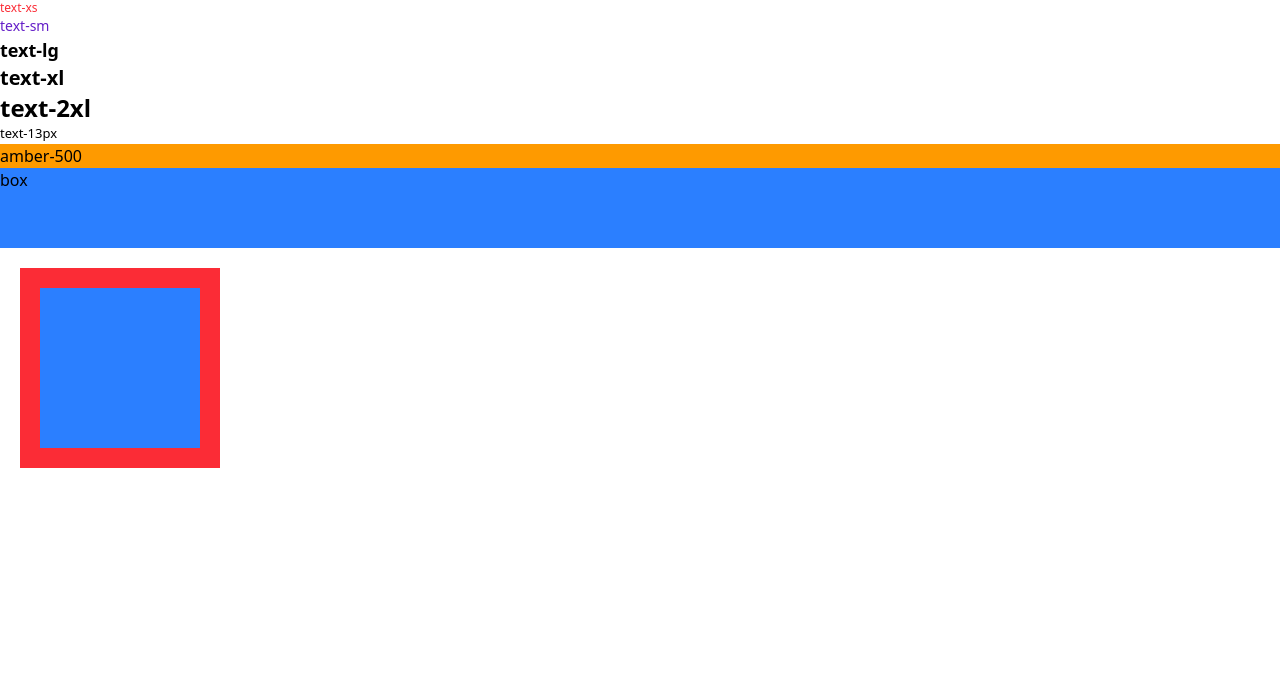
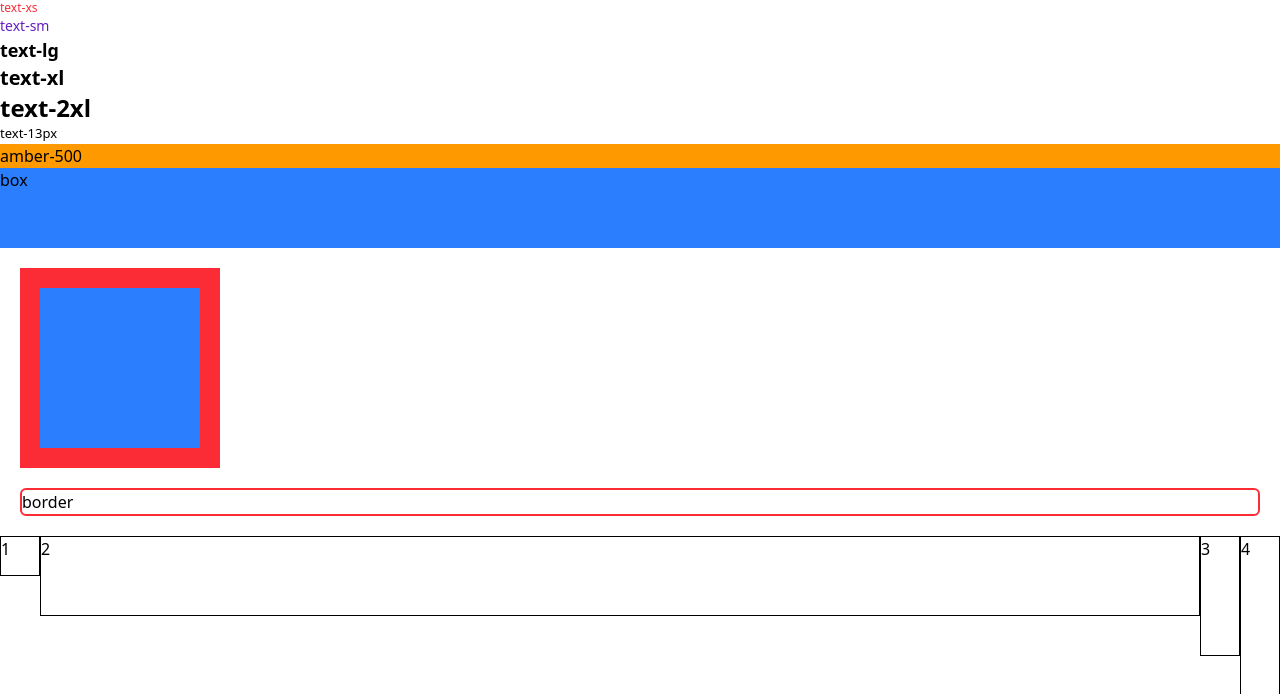
Before and after one commit to JuMoth/onebite-exam, a React (Vite) app: page / in a window 1280 px wide. Shown: the top 694 px of the page. Built offline with nearby package versions, Linux system fonts and the light colour scheme.

Commit message:
feat: Tailwind CSS Class example

```diff
--- a/src/App.tsx
+++ b/src/App.tsx
@@ -22,6 +22,19 @@ function App() {
       <div className="mx-5 my-5 h-50 w-50 bg-red-500 px-5 py-5">
         <div className="h-full w-full bg-blue-500"></div>
       </div>
+
+      {/* 5. 보더 */}
+      <div className="m-5 rounded-md border-t-2 border-r-2 border-b-2 border-l-2 border-red-500">
+        border
+      </div>
+
+      {/* 6. 플렉스 컨테이너 */}
+      <div className="flex flex-row items-start justify-evenly">
+        <div className="h-10 w-10 border">1</div>
+        <div className="h-20 w-10 flex-1 border">2</div>
+        <div className="h-30 w-10 border">3</div>
+        <div className="h-40 w-10 border">4</div>
+      </div>
     </div>
   );
 }
```
